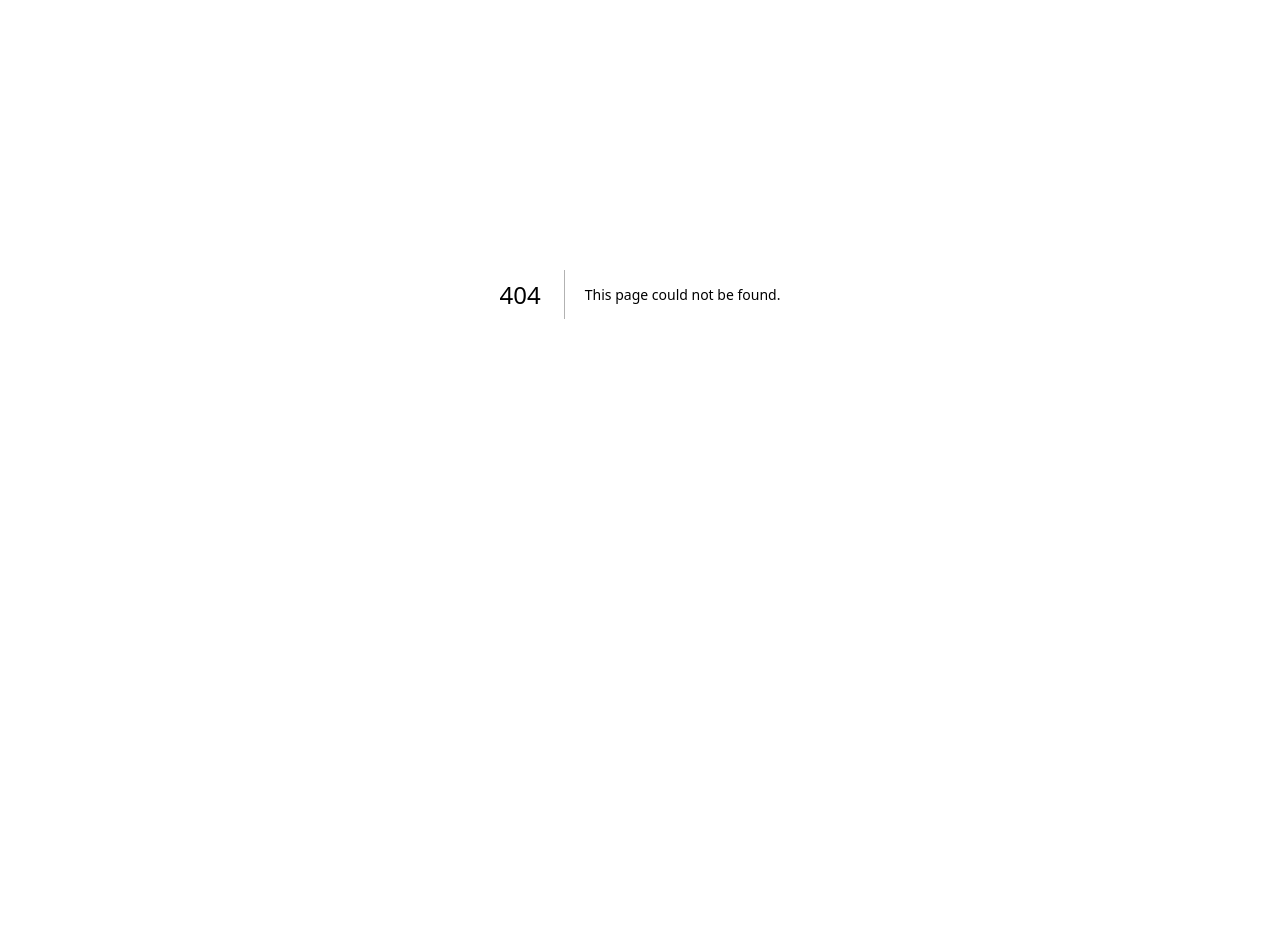
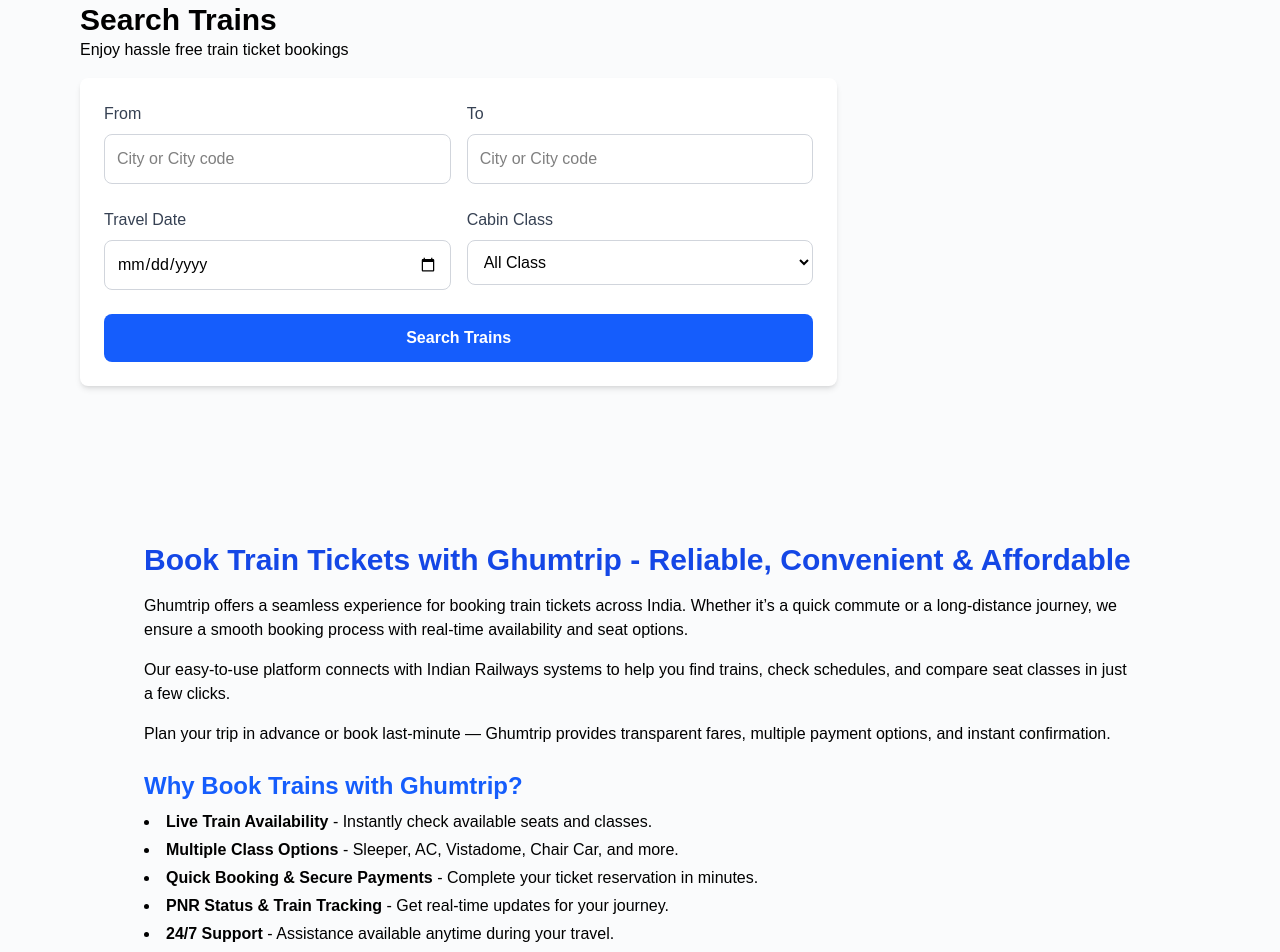
Before and after one commit to Prafful1505/ghumtrip-client, a Next.js app: page /trains in a window 1280 px wide. Before the commit this address had no page. Shown: the part 180-1132 px from the top of the page. Before the commit the page ends 874 px from the top, so only its background shows below. Built offline with nearby package versions, Linux system fonts and the light colour scheme.

Commit message:
added train page and corrected ui

```diff
--- a/src/app/flights/page.tsx
+++ b/src/app/flights/page.tsx
@@ -227,7 +227,7 @@
           </div>
 
           {/* Search Button */}
-          <button className="w-full bg-blue-600 hover:bg-blue-700 text-white font-bold py-3 px-4 rounded-lg transition duration-200">
+          <button className="w-full bg-blue-600 hover:bg-blue-700 text-white font-bold py-3 px-4 rounded-lg transition duration-200 cursor-pointer">
             Search Flights
           </button>
         </div>
--- /dev/null
+++ b/src/app/trains/page.tsx
@@ -0,0 +1,146 @@
+'use client';
+import Navbar from "@/components/Navbar";
+import React, { useState } from 'react';
+
+export default function Trains() {
+  const [classType, setClassType] = useState("all");
+
+  return (
+    <div className="bg-[#fafbfc]">
+      <Navbar />
+      <section className="py-5 flex gap-4">
+        <div className="w-2/3 px-4 ps-20">
+          <h1 className="text-3xl font-bold">Search Trains</h1>
+          <p>Enjoy hassle free train ticket bookings</p>
+          <div className="mx-auto bg-white rounded-lg shadow-md p-6 my-4">
+            {/* Route Selection */}
+            <div className="grid grid-cols-1 md:grid-cols-2 gap-4 mb-6">
+              <div>
+                <label className="block text-gray-700 mb-2">From</label>
+                <input
+                  type="text"
+                  placeholder="City or City code"
+                  spellCheck="false"
+                  className="w-full p-3 border border-gray-300 rounded-lg focus:outline-none focus:ring-2 focus:ring-blue-500"
+                />
+              </div>
+              <div>
+                <label className="block text-gray-700 mb-2">To</label>
+                <input
+                  type="text"
+                  placeholder="City or City code"
+                  spellCheck="false"
+                  className="w-full p-3 border border-gray-300 rounded-lg focus:outline-none focus:ring-2 focus:ring-blue-500"
+                />
+              </div>
+            </div>
+
+            {/* Date Selection */}
+            <div className="grid grid-cols-1 md:grid-cols-2 gap-4 mb-6">
+              <div>
+                <label className="block text-gray-700 mb-2">Travel Date</label>
+                <input
+                  type="date"
+                  spellCheck="false"
+                  className="w-full p-3 border border-gray-300 rounded-lg focus:outline-none focus:ring-2 focus:ring-blue-500"
+                />
+              </div>
+
+              <div>
+                <label className="block text-gray-700 mb-2">Cabin Class</label>
+                <select
+                  value={classType}
+                  onChange={(e) => setClassType(e.target.value)}
+                  className="w-full p-3 border border-gray-300 rounded-lg focus:outline-none focus:ring-2 focus:ring-blue-500"
+                >
+                  <option value="all">All Class</option>
+                  <option value="sleeper">Sleeper Class</option>
+                  <option value="3ac">Third AC</option>
+                  <option value="2ac">Second AC</option>
+                  <option value="1ac">First AC</option>
+                  <option value="2seating">Second Seating</option>
+                  <option value="vistadome">Vistadome AC</option>
+                  <option value="ac-chair-car">AC Chair Car</option>
+                  <option value="first-class">First Class</option>
+                  <option value="3ac-eco">Third AC Economy</option>
+                </select>
+              </div>
+            </div>
+
+            {/* Search Button */}
+            <button className="w-full bg-blue-600 hover:bg-blue-700 text-white font-bold py-3 px-4 rounded-lg transition duration-200 cursor-pointer">
+              Search Trains
+            </button>
+          </div>
+        </div>
+        <div>
+          {/* Sidebar or Ads Section */}
+        </div>
+      </section>
+
+      {/* Train Booking Info Section */}
+      <section className="p-20">
+        <div className="max-w-5xl mx-auto px-4 py-10">
+          <h1 className="text-3xl font-bold text-blue-700 mb-4">
+            Book Train Tickets with Ghumtrip - Reliable, Convenient & Affordable
+          </h1>
+          <p className="mb-4">Ghumtrip offers a seamless experience for booking train tickets across India. Whether it&rsquo;s a quick commute or a long-distance journey, we ensure a smooth booking process with real-time availability and seat options.</p>
+
+          <p className="mb-4">Our easy-to-use platform connects with Indian Railways systems to help you find trains, check schedules, and compare seat classes in just a few clicks.</p>
+
+          <p className="mb-6">Plan your trip in advance or book last-minute — Ghumtrip provides transparent fares, multiple payment options, and instant confirmation.</p>
+
+          <h2 className="text-2xl font-semibold text-blue-600 mb-2">Why Book Trains with Ghumtrip?</h2>
+          <ul className="list-disc list-inside mb-6 space-y-1">
+            <li><strong>Live Train Availability</strong> - Instantly check available seats and classes.</li>
+            <li><strong>Multiple Class Options</strong> - Sleeper, AC, Vistadome, Chair Car, and more.</li>
+            <li><strong>Quick Booking & Secure Payments</strong> - Complete your ticket reservation in minutes.</li>
+            <li><strong>PNR Status & Train Tracking</strong> - Get real-time updates for your journey.</li>
+            <li><strong>24/7 Support</strong> - Assistance available anytime during your travel.</li>
+          </ul>
+
+          <h2 className="text-2xl font-semibold text-blue-600 mb-2">How to Book Train Tickets on Ghumtrip?</h2>
+          <ol className="list-decimal list-inside mb-6 space-y-1">
+            <li><strong>Enter Travel Details</strong> - Fill in source, destination, date, and class preferences.</li>
+            <li><strong>Browse Available Trains</strong> - View options with real-time seat availability.</li>
+            <li><strong>Choose Your Seat</strong> - Select your preferred coach and seat/class.</li>
+            <li><strong>Complete Passenger Info</strong> - Add traveler details.</li>
+            <li><strong>Pay & Confirm</strong> - Make a secure payment and receive your e-ticket instantly.</li>
+          </ol>
+
+          <p className="mb-6">With Ghumtrip, booking train tickets is faster, easier, and more affordable. From budget travel to luxury train experiences, we have got you covered.</p>
+
+          <h2 className="text-2xl font-semibold text-blue-600 mb-2">FAQs: Train Booking with Ghumtrip</h2>
+          <ul className="space-y-4 mb-8">
+            <li><strong>Can I book all types of train classes?</strong><br />
+              Yes, you can book Sleeper, AC classes, Chair Car, and more based on availability.
+            </li>
+            <li><strong>Can I modify my train ticket?</strong><br />
+              Modifications are subject to IRCTC policies and depend on ticket status and time left before departure.
+            </li>
+            <li><strong>Is Tatkal booking available?</strong><br />
+              Yes, Ghumtrip supports Tatkal bookings as per IRCTC timings.
+            </li>
+            <li><strong>Are refunds available for cancelled tickets?</strong><br />
+              Refunds are processed based on cancellation policy and class of ticket (confirmed/waitlisted/RAC).
+            </li>
+            <li><strong>What ID proof is required for booking?</strong><br />
+              A valid government ID (Aadhaar, PAN, Passport, etc.) is required during travel, but not always at booking.
+            </li>
+            <li><strong>Is it safe to book trains on Ghumtrip?</strong><br />
+              Absolutely! We use secure encryption to protect your data and payments.
+            </li>
+          </ul>
+
+          <h3 className="text-xl font-semibold text-red-600 mb-2">Disclaimer</h3>
+          <ul className="list-disc list-inside text-sm space-y-1">
+            <li>Train schedules and seat availability are based on real-time IRCTC data.</li>
+            <li>Cancellation, refunds, and rescheduling are subject to Indian Railways policies.</li>
+            <li>Service charges and payment gateway fees (if any) will be shown before final checkout.</li>
+            <li>Ghumtrip is a train ticketing partner and does not operate the trains.</li>
+          </ul>
+        </div>
+      </section>
+    </div>
+  );
+}
```
